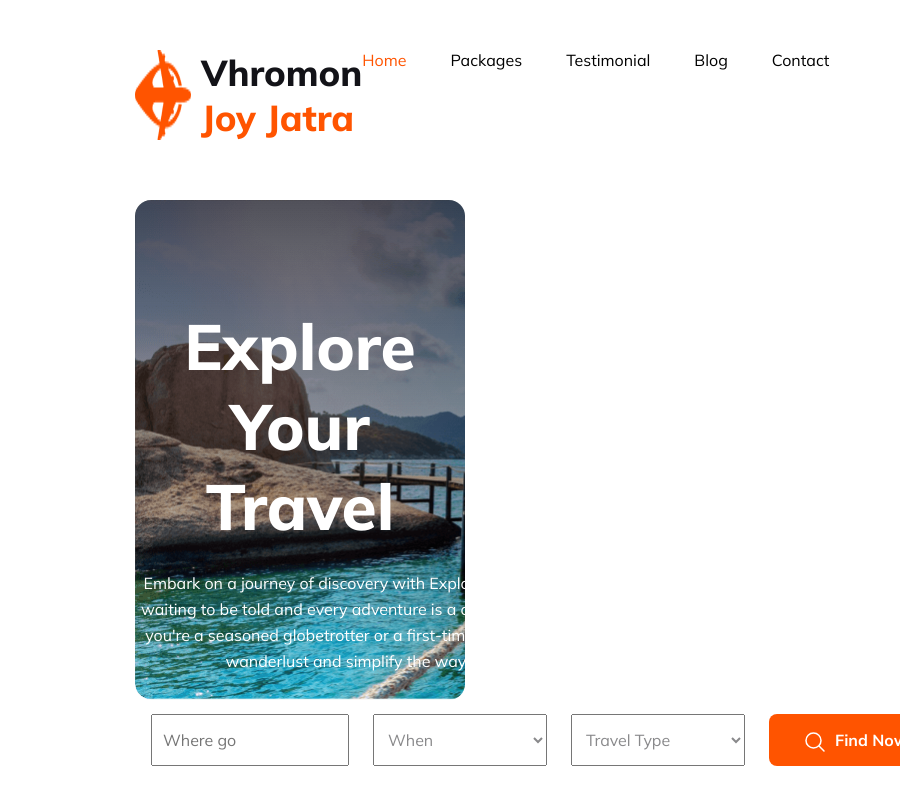
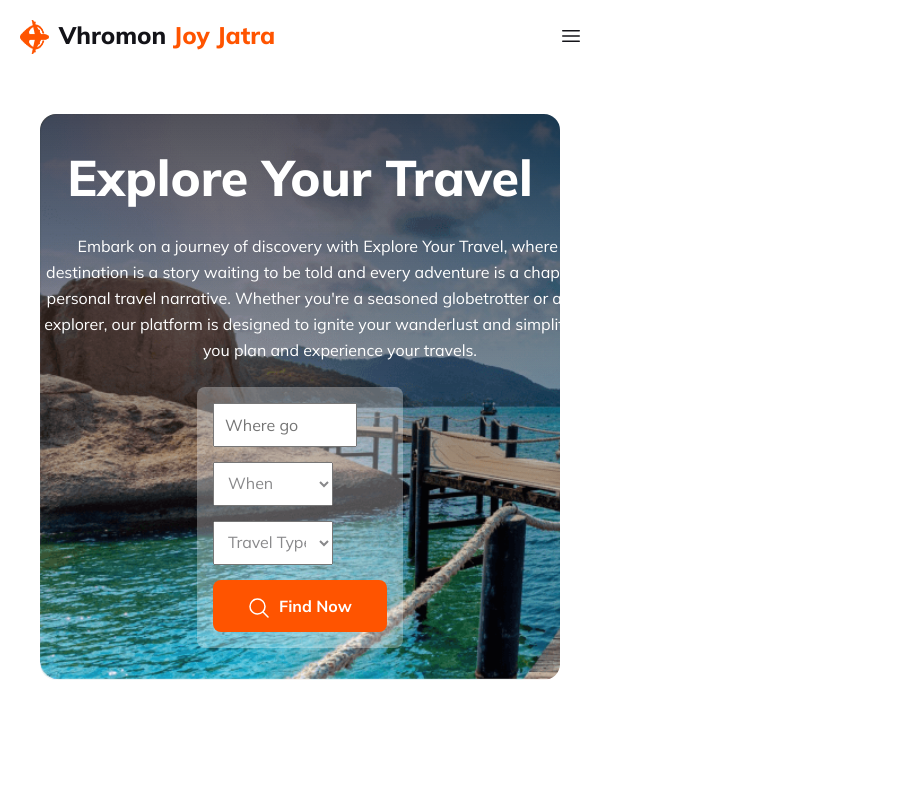
Before and after one commit to mariyasf/Vhromon_Joy_Jatra, a plain HTML site: page index.html in a window 600 px wide. Shown: the top 800 px of the page, 900 px wide, since content can reach past the window. Drawn offline with Linux system fonts and the light colour scheme.

Commit message:
Add Header Section

```diff
--- a/style/style.css
+++ b/style/style.css
@@ -122,3 +122,139 @@ ul>li {
     display: flex;
     gap: 8px;
 }
+
+/* Responsive  part*/
+
+/* Small devices */
+@media screen and (max-width:600px) {
+    .primary-txt {
+        font-size: 14px;
+        font-weight: 400;
+    }
+
+    .head-section {
+        text-align: center;
+        width: 100%;
+        height: 80%;
+    }
+
+    nav {
+        display: flex;
+        justify-content: space-between;
+        margin-top: 20px;
+        padding: 0 20px;
+    }
+
+    nav ul {
+        display: none;
+    }
+
+    .hide {
+        display: flex;
+    }
+
+    .nav-logo img {
+        width: 28.724px;
+        height: 33.516px;
+    }
+
+    nav .nav-title {
+        font-size: 1.5rem;
+    }
+
+    nav .hide svg {
+        padding-top: 10px;
+    }
+
+    .container {
+        margin: 0 20px;
+    }
+
+
+
+    .header-title {
+        padding-top: 32px;
+        font-size: 22px;
+    }
+
+    .header-description {
+        font-size: 1rem;
+        width: 304px;
+    }
+
+    .heade-selection {
+        flex-direction: column;
+        row-gap: 16px;
+        margin-bottom: 32px;
+
+    }
+
+    .heade-selection input, select {
+        max-width: 255px;
+    }
+}
+
+@media screen and (min-width:600px) and (max-width:992px) {
+    .primary-txt {
+        font-size: 14px;
+        font-weight: 400;
+    }
+
+    .head-section {
+        text-align: center;
+        width: 100%;
+        height: 80%;
+    }
+
+    nav {
+        display: flex;
+        justify-content: space-between;
+        margin-top: 20px;
+        padding: 0 20px;
+    }
+
+    nav ul {
+        display: none;
+    }
+
+    .hide {
+        display: flex;
+    }
+
+    .nav-logo img {
+        width: 28.724px;
+        height: 33.516px;
+    }
+
+    nav .nav-title {
+        font-size: 1.5rem;
+    }
+
+    nav .hide svg {
+        padding-top: 10px;
+    }
+
+    .container {
+        margin: 0 40px;
+    }
+
+    .header-title {
+        padding-top: 32px;
+        font-size: 50px;
+    }
+
+    .header-description {
+        font-size: 1rem;
+        width: 600px;
+    }
+
+    .heade-selection {
+        margin-bottom: 32px;
+        gap: 15px;
+
+    }
+
+    .heade-selection input, select {
+        width: 120px;
+    }
+}
```
